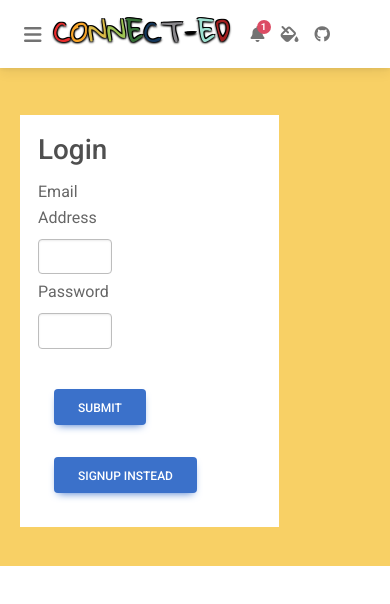
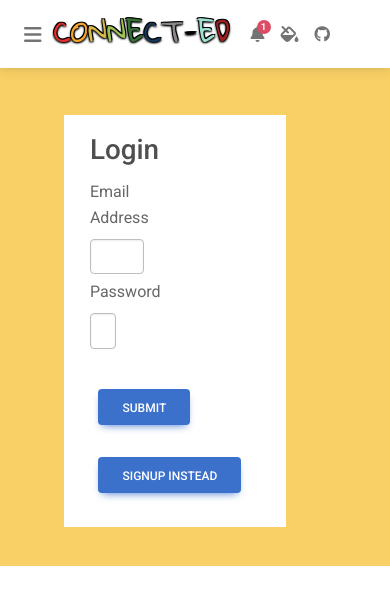
Before and after one commit to 24rgraham/connect-ed, a React (Create React App) app: page /login in a window 390 px wide. Shown: the top 604 px of the page. Built offline with nearby package versions, Linux system fonts and the light colour scheme; grey boxes are pictures that could not be loaded.

Commit message:
media cont'd

```diff
--- a/src/pages/Login/index.js
+++ b/src/pages/Login/index.js
@@ -34,6 +34,7 @@ export default function Login(props) {
   return (
     <form className="loginContainer" onSubmit={loginHandle}>
       <div className=" col-4">
+        <div className="loginContents">
         <h1>Login</h1>
         <label className="form-label">Email Address</label>
         <input
@@ -45,7 +46,7 @@ export default function Login(props) {
           value={loginEmail}
           onChange={(e) => setLoginEmail(e.target.value)}
         ></input>
-      </div>
+
       <div className=" col-4 mb-4">
         <label className="form-label">Password</label>
         <input
@@ -57,6 +58,8 @@ export default function Login(props) {
           onChange={(e) => setLoginPassword(e.target.value)}
         ></input>
       </div>
+      </div>
+      </div>
       <button type="submit" className="m-3 btn btn-primary">
         Submit
       </button>
--- a/src/pages/Login/style.css
+++ b/src/pages/Login/style.css
@@ -1,10 +1,34 @@
 /* login */
 
 .loginContainer {
-    width: 70%;
+    width: 50%;
     background-color: rgb(255, 255, 255);
     height: 50%;
     margin-top: 5%;
-    /* margin-bottom: 5%; */
-    padding:5%
+    padding:5%;
+    margin-left: 20%;
+
 }
+.loginContents{
+    margin-left: 12%;
+}
+
+@media (max-width: 1024px) {
+    .loginContainer{
+        margin-left: 12%;
+        width:60%;
+  }
+  .loginContents{
+    margin-left: 12%;
+  }
+}
+
+@media (max-width: 768px) {
+    .loginContainer{
+        margin-left: 12%;
+        width:60%;
+  }
+  .loginContents{
+    margin-left: 12%;
+  }
+}
--- a/src/pages/Signup/style.css
+++ b/src/pages/Signup/style.css
@@ -7,18 +7,15 @@
     padding:5%
 }
 
-/* .signUpForm ul li {
-    list-style: none;
-    margin-bottom: 3px;
-} */
 
 label {
     margin-top: 5px;
-    /* display: flex;
-    justify-content: flex-start; */
+
 }
-/*
-input {
-    display: flex;
-    justify-content:right;
-} */
+
+
+@media (max-width: 768px) {
+    .signupContainer{
+        margin-left: 11%;
+  }
+}
```
Also changed, not shown: src/pages/NewProject/style.css (+0 -45 lines).
